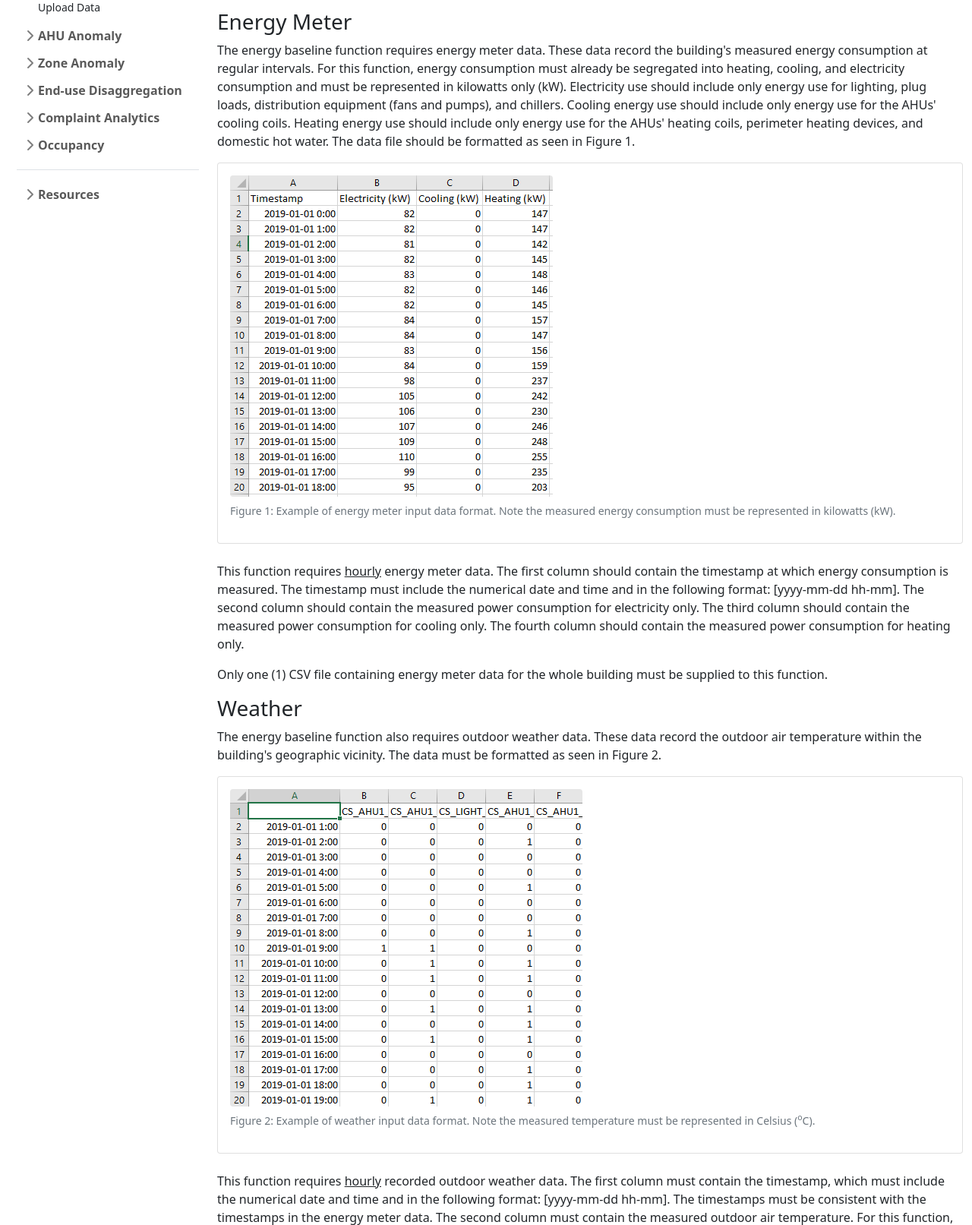
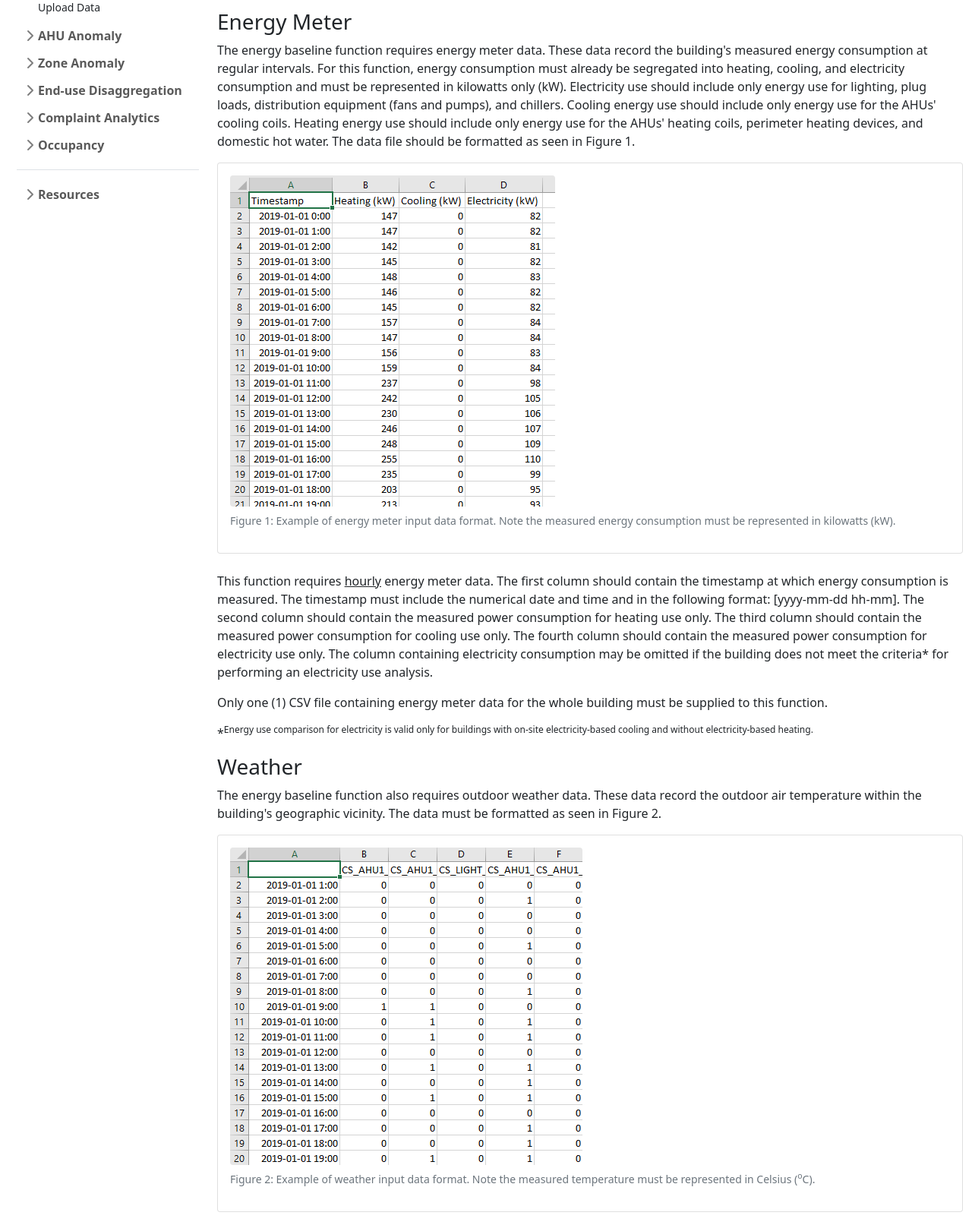
Before and after one commit to Carleton-DBOM-Research-Group/Building_energy_management_toolkit, a Flask app: page /functions/energyBaseline/inputs in a window 1280 px wide. Shown: the part 330-1943 px from the top of the page at 76% size. Run offline with Flask 2, Linux system fonts and the light colour scheme; some libraries are stand-ins or nearby versions.

Commit message:
Revised description of energy baseline inputs

```diff
--- a/templates/functions_energyBaseline_inputs.html
+++ b/templates/functions_energyBaseline_inputs.html
@@ -200,9 +200,10 @@
       </div>
     </div>
     <p class="fs-6 pt-4">This function requires <u>hourly</u> energy meter data. The first column should contain the timestamp at which energy consumption is measured. The timestamp must include the numerical date and
-      time and in the following format: [yyyy-mm-dd hh-mm]. The second column should contain the measured power consumption for electricity only. The third column should contain the measured power consumption for cooling only. The fourth column should contain the measured power
-      consumption for heating only.</p>
+      time and in the following format: [yyyy-mm-dd hh-mm]. The second column should contain the measured power consumption for heating use only. The third column should contain the measured power consumption for cooling use only. The fourth column should contain the measured power
+      consumption for electricity use only. The column containing electricity consumption may be omitted if the building does not meet the criteria* for performing an electricity use analysis.</p>
     <p class="fs-6">Only one (1) CSV file containing energy meter data for the whole building must be supplied to this function.</p>
+    <p class="fs-6">*<sup>Energy use comparison for electricity is valid only for buildings with on-site electricity-based cooling and without electricity-based heating.</sup></p>
 
     <p class="h3 fw-normal">Weather</p>
     <p class="fs-6">The energy baseline function also requires outdoor weather data. These data record the outdoor air temperature within the building's geographic vicinity. The data must be formatted as seen in Figure 2.
--- a/templates/functions_energyBaseline_overview.html
+++ b/templates/functions_energyBaseline_overview.html
@@ -194,7 +194,7 @@
       temperatures - these are done separately for heating, cooling, and electricity*. Key performance indicators (KPIs) are calculated which compare the change of energy use rates with respect to outdoor air temperature between workhours and
       after-hours energy use, and the ratio of after-hours energy use to total energy use.</p>
 
-    <p class="fs-6">*<sup>Energy use comparison for electricity is available only for buildings with on-site electricity-based cooling and without electricity-based heating.</sup></p>
+    <p class="fs-6">*<sup>Energy use comparison for electricity is valid only for buildings with on-site electricity-based cooling and without electricity-based heating.</sup></p>
 
     <!-- Footer -->
     <footer class="pt-4 my-md-5 pt-md-5 border-top">
```
Also changed, not shown: static/img/example_energy_data_input.png.
